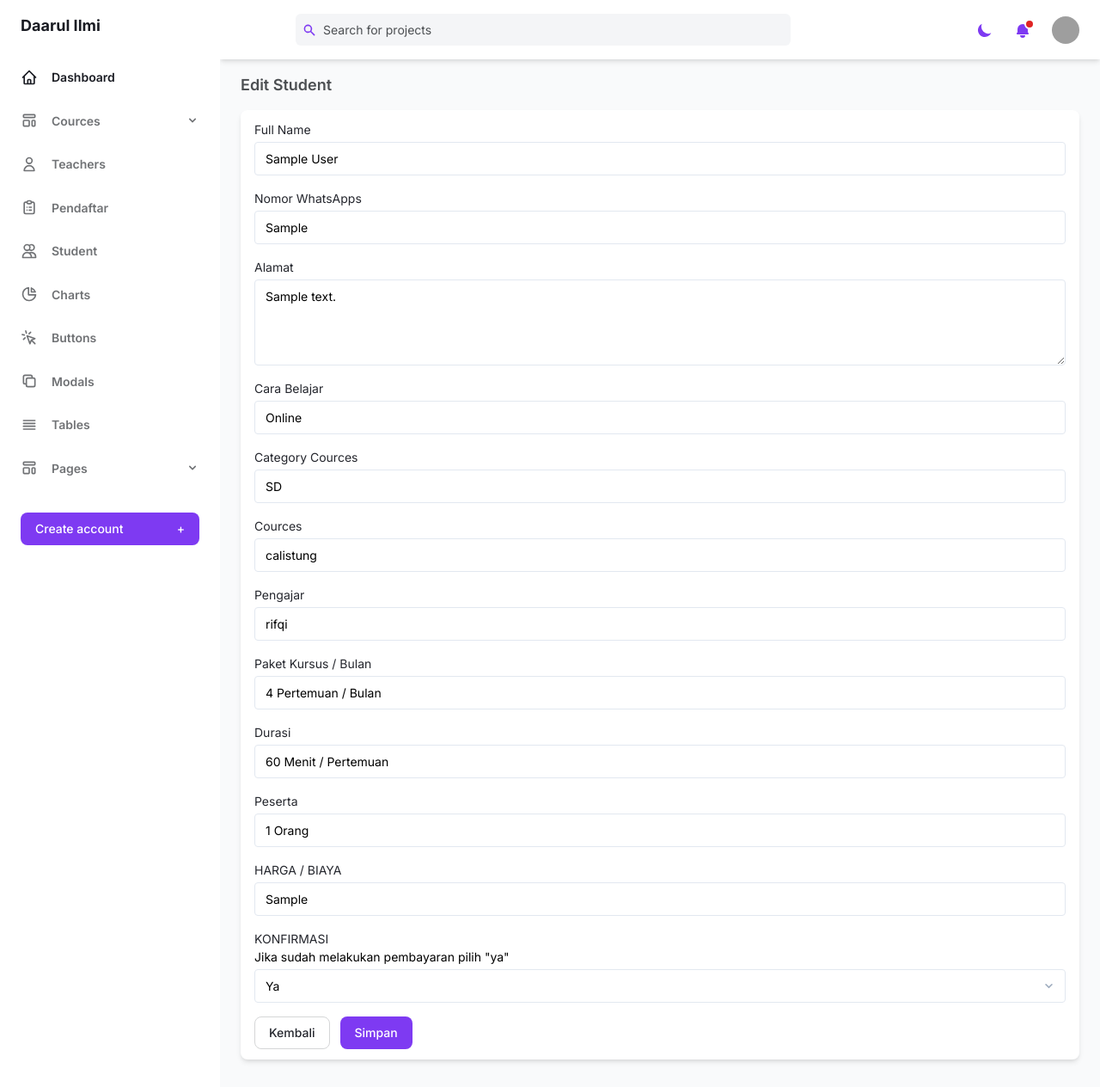
After one commit to rifqimunawar/daarul-lara, a Laravel app: page /dashboard/student/1/edit in a window 1280 px wide. The commit adds this page. Shown: the whole page at 86% size. Run offline with Laravel 10, Linux system fonts and the light colour scheme; data comes from the database, SQL or seed files in the repository; tables that the repository leaves empty hold one stand-in row (values such as "Sample post"); grey boxes are pictures that could not be loaded.

Commit message:
edit student success

```diff
--- a/app/Http/Controllers/StudentController.php
+++ b/app/Http/Controllers/StudentController.php
@@ -12,7 +12,7 @@ class StudentController extends Controller
      */
     public function index()
     {
-      $students = Student::with('categoryCource', 'cource')->latest()->get();
+      $students = Student::with('categoryCource', 'cource', 'teacher')->latest()->get();
       // dd($students);
         return view('dashboard.students.index', compact('students'));
     }
@@ -44,18 +44,25 @@ class StudentController extends Controller
     /**
      * Show the form for editing the specified resource.
      */
-    public function edit(Student $student)
+    public function edit($id, Student $student)
     {
-        //
+        $student = Student ::findOrFail($id);
+
+        return view('dashboard.students.edit', compact('student'));
     }
 
     /**
      * Update the specified resource in storage.
      */
-    public function update(Request $request, Student $student)
+    public function update($id, Request $request)
     {
-        //
+        $student = Student::findOrFail($id);
+        $student->status = $request->input('status');
+        $student->save();
+
+        return redirect()->route('index.student');
     }
+
 
     /**
      * Remove the specified resource from storage.
--- a/app/Models/Student.php
+++ b/app/Models/Student.php
@@ -9,6 +9,8 @@ class Student extends Model
 {
     use HasFactory;
 
+    protected $guarded=([]);
+
       public function categoryCource()
       {
           return $this->belongsTo(CategoryCource::class, 'category_cource_id');
@@ -17,6 +19,11 @@ class Student extends Model
       public function cource()
       {
           return $this->belongsTo(Cource::class, 'cource_id');
+      }
+
+      public function teacher()
+      {
+          return $this->belongsTo(Teacher::class, 'teacher_id');
       }
 
       public function hargaCara()
--- /dev/null
+++ b/resources/views/dashboard/students/edit.blade.php
@@ -0,0 +1,160 @@
+@section('title')
+    {{ 'Dashboard' }}
+@endsection
+@extends('.dashboard.layout')
+@section('content')
+    <main class="h-full overflow-y-auto">
+        <div class="container px-6 mx-auto grid">
+
+
+
+
+            <!-- General elements -->
+            <h4 class="mb-4 mt-4 text-lg font-semibold text-gray-600 dark:text-gray-300">
+                Edit Student
+            </h4>
+            <div class="px-4 py-3 mb-8 bg-white rounded-lg shadow-md dark:bg-gray-800">
+                <form action="/dashboard/student/{{ $student->id }}/update" method="post" enctype="multipart/form-data">
+                    @csrf @method('put')
+                    <label class="block text-sm mb-4">
+                        <span class="text-gray-700 dark:text-gray-400">Full Name</span>
+                        <input name="name"
+                            class="block w-full mt-1 text-sm dark:border-gray-600 dark:bg-gray-700 focus:border-purple-400 focus:outline-none focus:shadow-outline-purple dark:text-gray-300 dark:focus:shadow-outline-gray form-input"
+                            placeholder="Full Name....." value="{{ $student->name }}"readonly />
+                    </label>
+                    @if ($errors->has('name'))
+                        <div class="text-orange-500 text-sm mb-4">{{ $errors->first('name') }}</div>
+                    @endif
+
+                    <label class="block text-sm mb-4">
+                        <span class="text-gray-700 dark:text-gray-400">Nomor WhatsApps</span>
+                        <input name="wa"
+                            class="block w-full mt-1 text-sm dark:border-gray-600 dark:bg-gray-700 focus:border-purple-400 focus:outline-none focus:shadow-outline-purple dark:text-gray-300 dark:focus:shadow-outline-gray form-input"
+                            placeholder="Nomor wa....." value="{{ $student->wa }}"readonly />
+                    </label>
+                    @if ($errors->has('wa'))
+                        <div class="text-orange-500 text-sm mb-4">{{ $errors->first('wa') }}</div>
+                    @endif
+
+                    <label class="block text-sm mb-4">
+                        <span class="text-gray-700 dark:text-gray-400">Alamat</span>
+                        <textarea name="alamat"
+                            class="block w-full mt-1 text-sm dark:border-gray-600
+                        dark:bg-gray-700 focus:border-purple-400 focus:outline-none focus:shadow-outline-purple
+                        dark:text-gray-300 dark:focus:shadow-outline-gray form-input"
+                            placeholder="Alamat Student....." style="height: 100px" readonly>{{ $student->alamat }}</textarea>
+                    </label>
+                    @if ($errors->has('alamat'))
+                        <div class="text-orange-500 text-sm mb-4">{{ $errors->first('alamat') }}</div>
+                    @endif
+
+
+                    <label class="block text-sm mb-4">
+                        <span class="text-gray-700 dark:text-gray-400">Cara Belajar</span>
+                        <input name="cara_id"
+                            class="block w-full mt-1 text-sm dark:border-gray-600 dark:bg-gray-700 focus:border-purple-400 focus:outline-none focus:shadow-outline-purple dark:text-gray-300 dark:focus:shadow-outline-gray form-input"
+                            placeholder="Cara Belajar....." value="{{ $student->hargaCara->name }}" readonly/>
+                    </label>
+                    @if ($errors->has('cara_id'))
+                        <div class="text-orange-500 text-sm mb-4">{{ $errors->first('cara_id') }}</div>
+                    @endif
+
+                    <label class="block text-sm mb-4">
+                        <span class="text-gray-700 dark:text-gray-400">Category Cources</span>
+                        <input name="category_cource_id "
+                            class="block w-full mt-1 text-sm dark:border-gray-600 dark:bg-gray-700 focus:border-purple-400 focus:outline-none focus:shadow-outline-purple dark:text-gray-300 dark:focus:shadow-outline-gray form-input"
+                            placeholder="Category Cources....." value="{{ $student->categoryCource->name }}"readonly />
+                    </label>
+                    @if ($errors->has('category_cource_id '))
+                        <div class="text-orange-500 text-sm mb-4">{{ $errors->first('category_cource_id ') }}</div>
+                    @endif
+
+                    <label class="block text-sm mb-4">
+                        <span class="text-gray-700 dark:text-gray-400">Cources</span>
+                        <input name="cource_id "
+                            class="block w-full mt-1 text-sm dark:border-gray-600 dark:bg-gray-700 focus:border-purple-400 focus:outline-none focus:shadow-outline-purple dark:text-gray-300 dark:focus:shadow-outline-gray form-input"
+                            placeholder="Cources....." value="{{ $student->Cource->name }}" readonly />
+                    </label>
+                    @if ($errors->has('cource_id '))
+                        <div class="text-orange-500 text-sm mb-4">{{ $errors->first('cource_id ') }}</div>
+                    @endif
+
+                    <label class="block text-sm mb-4">
+                        <span class="text-gray-700 dark:text-gray-400">Pengajar</span>
+                        <input name="teacher "
+                            class="block w-full mt-1 text-sm dark:border-gray-600 dark:bg-gray-700 focus:border-purple-400 focus:outline-none focus:shadow-outline-purple dark:text-gray-300 dark:focus:shadow-outline-gray form-input"
+                            placeholder="Pengajar....." value="{{ $student->teacher->name }}" readonly/>
+                    </label>
+                    @if ($errors->has('teacher '))
+                        <div class="text-orange-500 text-sm mb-4">{{ $errors->first('teacher ') }}</div>
+                    @endif
+
+
+                    <label class="block text-sm mb-4">
+                      <span class="text-gray-700 dark:text-gray-400">Paket Kursus / Bulan</span>
+                      <input name="teacher "
+                          class="block w-full mt-1 text-sm dark:border-gray-600 dark:bg-gray-700 focus:border-purple-400 focus:outline-none focus:shadow-outline-purple dark:text-gray-300 dark:focus:shadow-outline-gray form-input"
+                          placeholder="Pengajar....." value="{{ $student->hargaPaket->name }}" readonly />
+                  </label>
+                  @if ($errors->has('teacher '))
+                      <div class="text-orange-500 text-sm mb-4">{{ $errors->first('teacher ') }}</div>
+                  @endif
+
+                    <label class="block text-sm mb-4">
+                        <span class="text-gray-700 dark:text-gray-400">Durasi</span>
+                        <input name="teacher "
+                            class="block w-full mt-1 text-sm dark:border-gray-600 dark:bg-gray-700 focus:border-purple-400 focus:outline-none focus:shadow-outline-purple dark:text-gray-300 dark:focus:shadow-outline-gray form-input"
+                            placeholder="Pengajar....." value="{{ $student->hargaDurasi->name }}" readonly />
+                    </label>
+                    @if ($errors->has('teacher '))
+                        <div class="text-orange-500 text-sm mb-4">{{ $errors->first('teacher ') }}</div>
+                    @endif
+
+                    <label class="block text-sm mb-4">
+                        <span class="text-gray-700 dark:text-gray-400">Peserta</span>
+                        <input name="peserta_id "
+                            class="block w-full mt-1 text-sm dark:border-gray-600 dark:bg-gray-700 focus:border-purple-400 focus:outline-none focus:shadow-outline-purple dark:text-gray-300 dark:focus:shadow-outline-gray form-input"
+                            placeholder="Pengajar....." value="{{ $student->hargaPeserta->name }}" readonly />
+                    </label>
+                    @if ($errors->has('peserta_id '))
+                        <div class="text-orange-500 text-sm mb-4">{{ $errors->first('peserta_id ') }}</div>
+                    @endif
+
+                    <label class="block text-sm mb-4">
+                        <span class="text-gray-700 dark:text-gray-400">HARGA / BIAYA</span>
+                        <input name="peserta_id "
+                            class="block w-full mt-1 text-sm dark:border-gray-600 dark:bg-gray-700 focus:border-purple-400 focus:outline-none focus:shadow-outline-purple dark:text-gray-300 dark:focus:shadow-outline-gray form-input"
+                            placeholder="Pengajar....." value="{{ $student->harga }}" readonly />
+                    </label>
+                    @if ($errors->has('peserta_id '))
+                        <div class="text-orange-500 text-sm mb-4">{{ $errors->first('peserta_id ') }}</div>
+                    @endif
+
+                    <label class="block mt-4 mb-4 text-sm">
+                      <span class="text-gray-700 dark:text-gray-400">
+                          KONFIRMASI
+                      </span>
+                      <p>Jika sudah melakukan pembayaran pilih "ya"</p>
+                      <select
+                          class="block w-full mt-1 text-sm dark:text-gray-300 dark:border-gray-600 dark:bg-gray-700 form-select focus:border-purple-400 focus:outline-none focus:shadow-outline-purple dark:focus:shadow-outline-gray"
+                          name="status" class="form-select">
+                            <option value="0" {{ $student->status == 0 ? 'selected' : '' }}>Tidak</option>
+                            <option value="1" {{ $student->status == 1 ? 'selected' : '' }}>Ya</option>
+                      </select>
+                  </label>
+
+                    <div class="flex items-center justify-start">
+                        <a href="{{ route('index.student') }}"
+                            class="px-4 py-2 text-sm font-medium leading-5 text-white text-sm font-medium leading-5 text-white text-gray-700 transition-colors duration-150 border border-gray-300 rounded-lg dark:text-gray-400 active:bg-transparent hover:border-gray-500 focus:border-gray-500 active:text-gray-500 focus:outline-none focus:shadow-outline-gray">Kembali</a>
+                        <button type="submit"
+                            class="mt-5 mb-5 ml-3 px-4 py-2 text-sm font-medium leading-5 text-white transition-colors duration-150 bg-purple-600 border border-transparent rounded-lg active:bg-purple-600 hover:bg-purple-700 focus:outline-none focus:shadow-outline-purple">Simpan</button>
+                    </div>
+
+                </form>
+
+            </div>
+
+
+        </div>
+    </main>
+@endsection
--- a/routes/web.php
+++ b/routes/web.php
@@ -37,6 +37,8 @@ Route::post('/cek-harga', [HomeController::class, 'cek_harga'])->name('cekHarga'
 
 
 Route::get('/dashboard/student', [StudentController::class, 'index'])->name('index.student');
+Route::get('/dashboard/student/{id}/edit/', [StudentController::class, 'edit'])->name('edit.student');
+Route::put('/dashboard/student/{id}/update/', [StudentController::class, 'update'])->name('update.student');
 
 
 Route::get('/dashboard', [DashboardController::class, 'index'])->name('dashboard');
```
Also changed, not shown: app/Http/Controllers/HomeController.php (+8 -3 lines), resources/views/dashboard/students/index.blade.php (+19 -3 lines), resources/views/root/daftar.blade.php (+10 -3 lines), public/img/category_Kuliah_1696915995.jpg (added), public/img/profile_Prof. Obi_1696916049.jpg (added).
